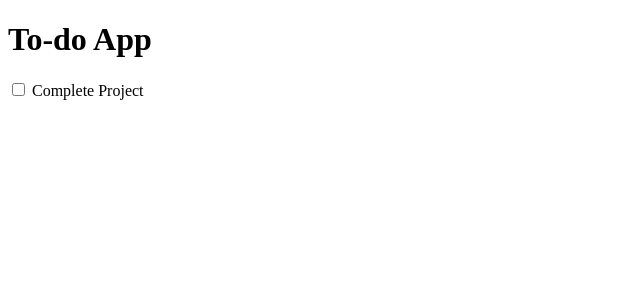
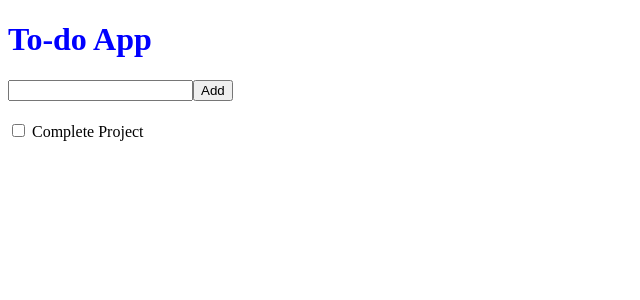
Before and after one commit to MohamedWazeemJassir/to-do-app, a React (Vite) app: page / in a window 1280 px wide. Shown: the top 300 px of the page, without its empty margins (0-640 px from the left). Built offline with nearby package versions, Linux system fonts and the light colour scheme.

Commit message:
Created AddTask Component

```diff
--- a/src/App.css
+++ b/src/App.css
@@ -0,0 +1,7 @@
+.add-task{
+    margin-bottom: 20px;
+}
+
+h1{
+    color: blue;
+}
--- a/src/App.jsx
+++ b/src/App.jsx
@@ -1,11 +1,13 @@
 import './App.css'
 import List from './components/List'
+import AddTask from './components/AddTask'
 
 function App() {
 
   return (
     <>
       <h1>To-do App</h1>
+      <AddTask />
       <List task="Complete Project" />
     </>
   )
--- /dev/null
+++ b/src/components/AddTask.jsx
@@ -0,0 +1,12 @@
+import React from "react";
+
+function AddTask(){
+    return(
+        <div className="add-task">
+            <input type="text" name="" id="" />
+            <input type="button" value="Add" />
+        </div>
+    )
+}
+
+export default AddTask;
```
